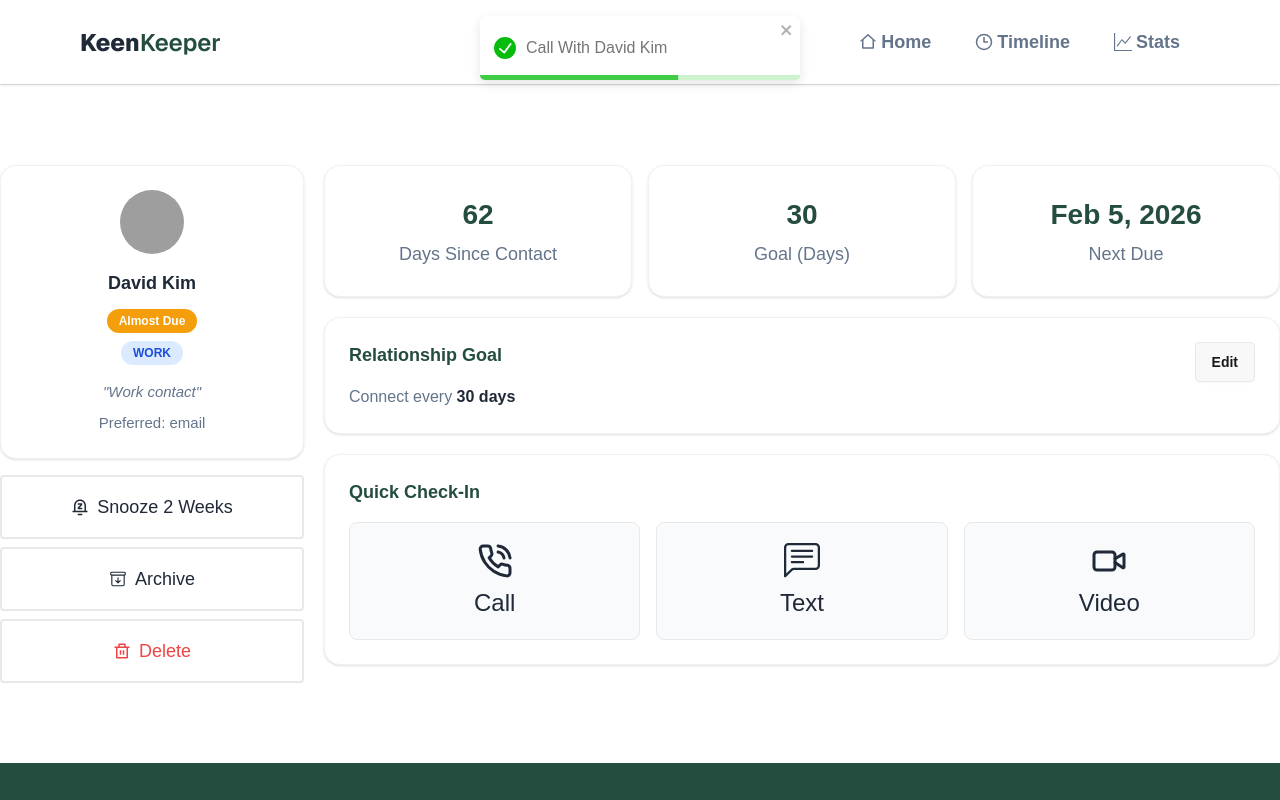
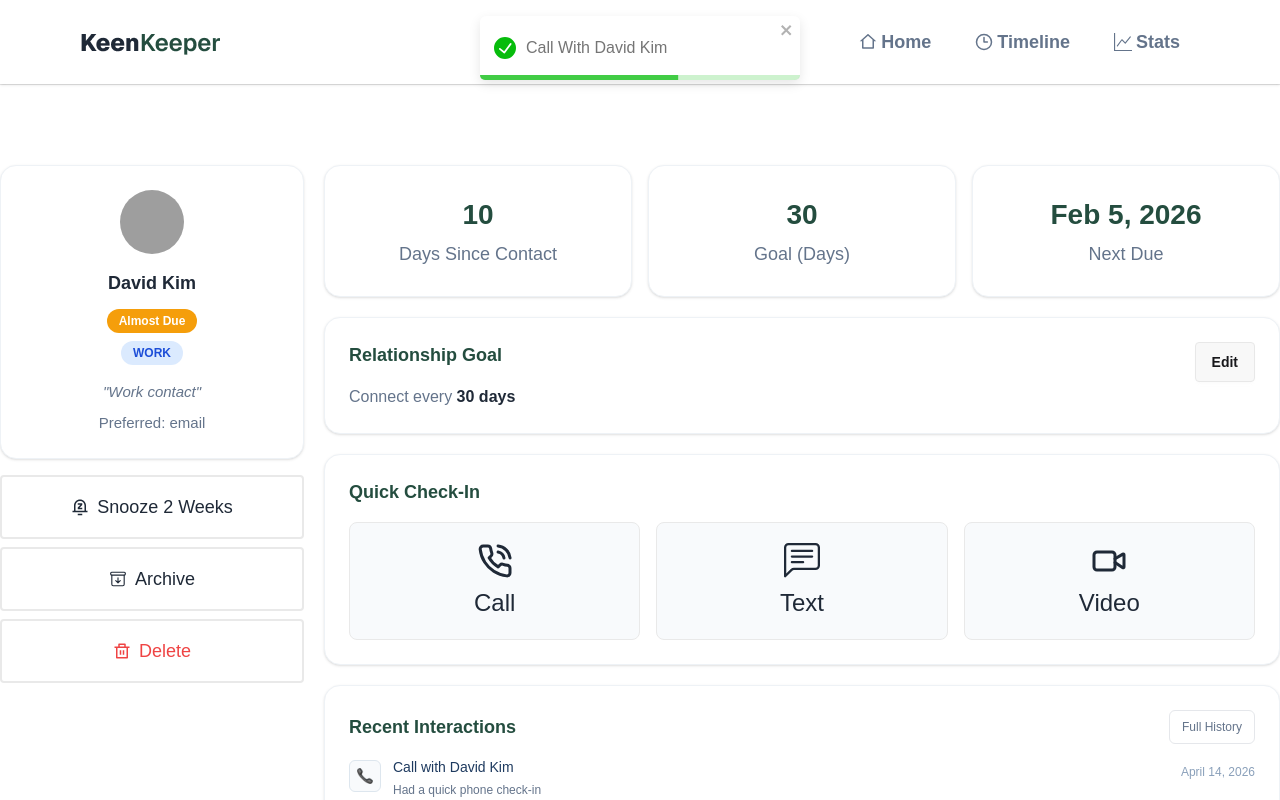
Before and after one commit to nafiz2024/Programming-Hero-Assignment-07, a React (Vite) app: page /friendsdetails/1 in a window 1280 px wide. Both pictures are taken after a click on the button "Call". Shown: the top 800 px of the page. Built offline with nearby package versions, Linux system fonts and the light colour scheme; grey boxes are pictures that could not be loaded.

Commit message:
Friends Details Page Recent Interactions Add Complete

```diff
--- a/public/FriendsData.json
+++ b/public/FriendsData.json
@@ -7,7 +7,7 @@
     "status": "almost due",
     "note": "Work contact",
     "preferredContact": "email",
-    "daysSinceContact": 62,
+    "lastContactDate": "2026-04-04",
     "goalDays": 30,
     "nextDueDate": "2026-02-05"
   },
@@ -19,7 +19,7 @@
     "status": "overdue",
     "note": "Former colleague, great mentor",
     "preferredContact": "email",
-    "daysSinceContact": 62,
+    "lastContactDate": "2026-02-13",
     "goalDays": 30,
     "nextDueDate": "2026-02-27"
   },
@@ -31,7 +31,7 @@
     "status": "overdue",
     "note": "Work collaborator",
     "preferredContact": "slack",
-    "daysSinceContact": 62,
+    "lastContactDate": "2026-01-28",
     "goalDays": 30,
     "nextDueDate": "2026-02-05"
   },
@@ -43,7 +43,7 @@
     "status": "overdue",
     "note": "Travel buddy",
     "preferredContact": "text",
-    "daysSinceContact": 62,
+    "lastContactDate": "2025-12-20",
     "goalDays": 21,
     "nextDueDate": "2026-02-05"
   },
@@ -55,7 +55,7 @@
     "status": "overdue",
     "note": "Work contact",
     "preferredContact": "email",
-    "daysSinceContact": 62,
+    "lastContactDate": "2026-03-01",
     "goalDays": 30,
     "nextDueDate": "2026-02-17"
   },
@@ -67,7 +67,7 @@
     "status": "on-track",
     "note": "Family friend",
     "preferredContact": "email",
-    "daysSinceContact": 62,
+    "lastContactDate": "2026-04-10",
     "goalDays": 60,
     "nextDueDate": "2026-03-08"
   },
@@ -79,7 +79,7 @@
     "status": "on-track",
     "note": "Product team partner",
     "preferredContact": "slack",
-    "daysSinceContact": 62,
+    "lastContactDate": "2026-03-18",
     "goalDays": 60,
     "nextDueDate": "2026-03-08"
   },
@@ -91,7 +91,7 @@
     "status": "almost due",
     "note": "Travel friend",
     "preferredContact": "text",
-    "daysSinceContact": 62,
+    "lastContactDate": "2026-02-24",
     "goalDays": 60,
     "nextDueDate": "2026-03-08"
   },
@@ -103,7 +103,7 @@
     "status": "almost due",
     "note": "Client-side contact",
     "preferredContact": "email",
-    "daysSinceContact": 62,
+    "lastContactDate": "2026-03-26",
     "goalDays": 60,
     "nextDueDate": "2026-03-18"
   },
@@ -115,7 +115,7 @@
     "status": "overdue",
     "note": "Close family contact",
     "preferredContact": "email",
-    "daysSinceContact": 62,
+    "lastContactDate": "2026-01-11",
     "goalDays": 30,
     "nextDueDate": "2026-02-27"
   },
@@ -127,7 +127,7 @@
     "status": "overdue",
     "note": "Engineering lead contact",
     "preferredContact": "slack",
-    "daysSinceContact": 62,
+    "lastContactDate": "2025-11-30",
     "goalDays": 30,
     "nextDueDate": "2026-02-27"
   },
@@ -139,7 +139,7 @@
     "status": "on-track",
     "note": "Outdoor activity friend",
     "preferredContact": "text",
-    "daysSinceContact": 62,
+    "lastContactDate": "2026-04-14",
     "goalDays": 90,
     "nextDueDate": "2026-04-17"
   }
--- a/src/Components/Ui/FriendCard.jsx
+++ b/src/Components/Ui/FriendCard.jsx
@@ -1,9 +1,11 @@
 import React from 'react';
 import { Link } from 'react-router';
+import { getDaysSinceContact } from '../../utils/dateUtils';
 
 const FriendCard = ({ friend }) => {
 
-    const { name, avatar, daysSinceContact, tag, status } = friend;
+    const { name, avatar, lastContactDate, tag, status } = friend;
+    const daysSinceContact = getDaysSinceContact(lastContactDate);
 
     const statusStyles = {
         overdue: 'bg-[#FE4A49] text-white',
--- /dev/null
+++ b/src/Context/Context.jsx
@@ -0,0 +1,55 @@
+import React, { createContext, useState } from 'react';
+import { toast } from 'react-toastify';
+
+export const BookContext = createContext();
+
+const FriendProvider = ({ children }) => {
+
+    const [timeline, setTimeline] = useState([])
+
+    const handleInteraction = (expectedFriend, type) => {
+        const now = new Date();
+        const labelMap = {
+            call: 'Call',
+            text: 'Text',
+            video: 'Video',
+        };
+        const subtitleMap = {
+            call: 'Had a quick phone check-in',
+            text: 'Sent a thoughtful message',
+            video: 'Shared a face-to-face catch-up',
+        };
+
+        const timelineItem = {
+            id: `${expectedFriend.id}-${type}-${now.getTime()}`,
+            friendId: expectedFriend.id,
+            name: expectedFriend.name,
+            type,
+            title: `${labelMap[type]} with ${expectedFriend.name}`,
+            subtitle: subtitleMap[type],
+            createdAt: now.toISOString(),
+            date: now.toLocaleDateString('en-US', {
+                month: 'long',
+                day: 'numeric',
+                year: 'numeric',
+            }),
+        };
+
+        setTimeline((prev) => [timelineItem, ...prev])
+        toast.success(`${labelMap[type]} With ${expectedFriend.name}`, {
+            position: "top-center"
+        })
+    };
+
+    const data = {
+        handleInteraction,
+        timeline
+    };
+
+
+    return <BookContext.Provider value={data}>
+        {children}
+    </BookContext.Provider>
+};
+
+export default FriendProvider;
--- a/src/Pages/FriendsDetails/FriendsDetails.jsx
+++ b/src/Pages/FriendsDetails/FriendsDetails.jsx
@@ -1,10 +1,14 @@
-import React from 'react';
+import React, { useContext } from 'react';
 import { BsChatLeftText } from 'react-icons/bs';
 import { IoArchiveOutline } from 'react-icons/io5';
 import { LuPhoneCall, LuVideo } from 'react-icons/lu';
 import { RiDeleteBinLine, RiNotificationSnoozeLine } from 'react-icons/ri';
-import { useLoaderData, useParams } from 'react-router';
-import { toast } from 'react-toastify';
+import { Link, useLoaderData, useParams } from 'react-router';
+import { BookContext } from '../../Context/Context';
+import callIcon from '../../assets/call.png';
+import textIcon from '../../assets/text.png';
+import videoIcon from '../../assets/video.png';
+import { getDaysSinceContact } from '../../utils/dateUtils';
 
 const FriendsDetails = () => {
     const { id } = useParams();
@@ -30,10 +34,12 @@ const FriendsDetails = () => {
         tag,
         note,
         preferredContact,
-        daysSinceContact,
+        lastContactDate,
         goalDays,
         nextDueDate,
     } = expectedFriend;
+
+    const daysSinceContact = getDaysSinceContact(lastContactDate);
 
     const formattedDate = new Date(nextDueDate).toLocaleDateString('en-US', {
         month: 'short',
@@ -53,22 +59,26 @@ const FriendsDetails = () => {
         hobby: 'bg-[#FEF3C7] text-[#B45309]',
     };
 
-    const callBtn = (name) => {
-        toast.success(`Call With ${name}`, {
-            position: "top-center"
-        })
-    };
+    const { handleInteraction, timeline } = useContext(BookContext)
 
-    const textBtn = (name) => {
-        toast.success(`Text With ${name}`, {
-            position: "top-center"
-        })
-    };
+    const recentInteractions = timeline
+        .filter((item) => item.friendId === expectedFriend.id)
+        .slice(0, 4);
 
-    const videoBtn = (name) => {
-        toast.success(`Video With ${name}`, {
-            position: "top-center"
-        })
+    const getInteractionIcon = (type) => {
+        if (type === 'call') {
+            return <img src={callIcon} alt="Call" className="h-4 w-4 object-contain" />;
+        }
+
+        if (type === 'text') {
+            return <img src={textIcon} alt="Text" className="h-4 w-4 object-contain" />;
+        }
+
+        if (type === 'video') {
+            return <img src={videoIcon} alt="Video" className="h-4 w-4 object-contain" />;
+        }
+
+        return <img src={textIcon} alt="Interaction" className="h-4 w-4 object-contain" />;
     };
 
     return (
@@ -146,20 +156,64 @@ const FriendsDetails = () => {
                         </h2>
                         <div className="mt-4 grid grid-cols-1 gap-4 lg:grid-cols-3">
                             <div className="">
-                                <button onClick={() => callBtn(name)} className='bg-[#F8FAFC] border border-[#E9E9E9] flex flex-col items-center justify-center gap-2 w-full p-5 text-2xl rounded-lg'>
+                                <button onClick={() => handleInteraction(expectedFriend, 'call')} className='bg-[#F8FAFC] border border-[#E9E9E9] flex flex-col items-center justify-center gap-2 w-full p-5 text-2xl rounded-lg'>
                                     <LuPhoneCall className='text-4xl' /> Call
                                 </button>
                             </div>
                             <div className="">
-                                <button onClick={() => textBtn(name)} className='bg-[#F8FAFC] border border-[#E9E9E9] flex flex-col items-center justify-center gap-2 w-full p-5 text-2xl rounded-lg'>
+                                <button onClick={() => handleInteraction(expectedFriend, 'text')} className='bg-[#F8FAFC] border border-[#E9E9E9] flex flex-col items-center justify-center gap-2 w-full p-5 text-2xl rounded-lg'>
                                     <BsChatLeftText className='text-4xl' /> Text
                                 </button>
                             </div>
                             <div className="">
-                                <button onClick={() => videoBtn(name)} className='bg-[#F8FAFC] border border-[#E9E9E9] flex flex-col items-center justify-center gap-2 w-full p-5 text-2xl rounded-lg'>
+                                <button onClick={() => handleInteraction(expectedFriend, 'video')} className='bg-[#F8FAFC] border border-[#E9E9E9] flex flex-col items-center justify-center gap-2 w-full p-5 text-2xl rounded-lg'>
                                     <LuVideo className='text-4xl' /> Video
                                 </button>
                             </div>
+                        </div>
+                    </div>
+
+                    <div className="rounded-2xl border border-[#EEF2F6] bg-white p-6 shadow-sm">
+                        <div className="flex items-center justify-between gap-3">
+                            <h2 className="text-[18px] font-semibold text-[#244D3F]">
+                                Recent Interactions
+                            </h2>
+                            <Link
+                                to="/timeline"
+                                className="rounded-md border border-[#E5E7EB] px-3 py-2 text-xs font-medium text-[#64748B] transition hover:bg-[#F8FAFC]"
+                            >
+                                Full History
+                            </Link>
+                        </div>
+
+                        <div className="mt-4">
+                            {recentInteractions.length > 0 ? recentInteractions.map((item) => (
+                                <div
+                                    key={item.id}
+                                    className="flex items-start justify-between gap-4 border-b border-[#EEF2F6] py-4 last:border-b-0 last:pb-0 first:pt-0"
+                                >
+                                    <div className="flex items-start gap-3">
+                                        <div className="flex h-8 w-8 shrink-0 items-center justify-center rounded-md border border-[#DDE6EE] bg-[#F8FAFC]">
+                                            {getInteractionIcon(item.type)}
+                                        </div>
+                                        <div>
+                                            <h3 className="text-sm font-medium leading-none text-[#1E3A5F]">
+                                                {item.title}
+                                            </h3>
+                                            <p className="mt-2 text-xs text-[#64748B]">
+                                                {item.subtitle}
+                                            </p>
+                                        </div>
+                                    </div>
+                                    <p className="shrink-0 pt-1 text-xs text-[#8AA0BA]">
+                                        {item.date}
+                                    </p>
+                                </div>
+                            )) : (
+                                <p className="text-sm text-[#64748B]">
+                                    No recent interactions yet.
+                                </p>
+                            )}
                         </div>
                     </div>
                 </div>
--- /dev/null
+++ b/src/utils/dateUtils.js
@@ -0,0 +1,16 @@
+export const getDaysSinceContact = (lastContactDate) => {
+    if (!lastContactDate) {
+        return 0;
+    }
+
+    const contactDate = new Date(lastContactDate);
+    const today = new Date();
+
+    contactDate.setHours(0, 0, 0, 0);
+    today.setHours(0, 0, 0, 0);
+
+    const millisecondsPerDay = 1000 * 60 * 60 * 24;
+    const timeDifference = today.getTime() - contactDate.getTime();
+
+    return Math.max(0, Math.floor(timeDifference / millisecondsPerDay));
+};
```
Also changed, not shown: src/Components/HomePage/AllFriends.jsx (+22 -6 lines), src/Pages/Timeline/Timeline.jsx (deleted, +0 -11 lines), src/main.jsx (+5 -2 lines).
